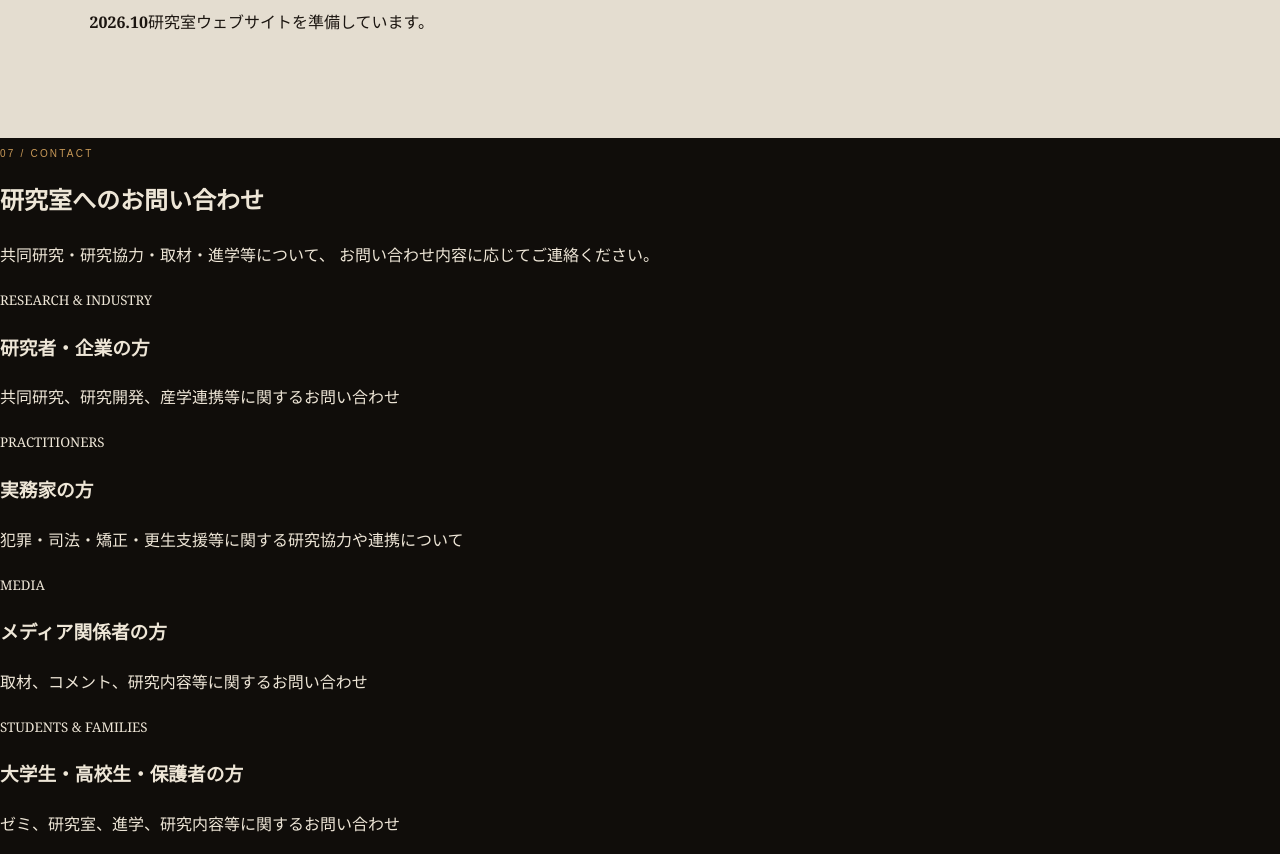
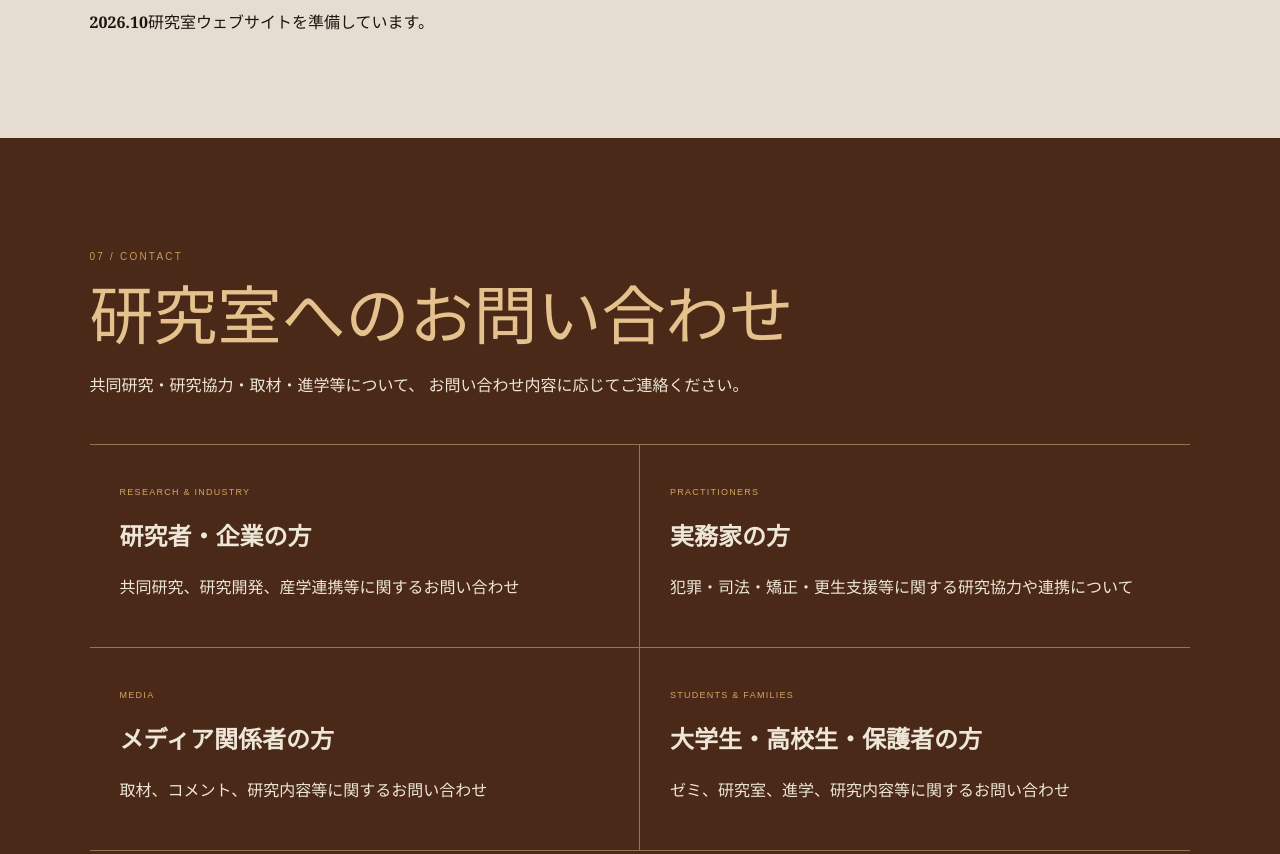
Before and after one commit to Niioka-K/Niioka-K.github.io, a plain HTML site: page index.html in a window 1280 px wide. Shown: the part 4220-5074 px from the top of the page. Drawn offline with Linux system fonts and the light colour scheme.

Commit message:
Update style.css

```diff
--- a/style.css
+++ b/style.css
@@ -26,3 +26,60 @@
   }
 
 }
+
+.contact{
+  padding:8vw 7vw;
+  background:#4a2918;
+  color:#eee6d7;
+}
+
+.contact h2{
+  font-size:clamp(38px,5vw,72px);
+  line-height:1.25;
+  font-weight:400;
+  margin:.2em 0;
+  color:#e4c18d;
+}
+
+.contact-lead{
+  max-width:760px;
+  margin-bottom:45px;
+}
+
+.contact-grid{
+  display:grid;
+  grid-template-columns:repeat(2,1fr);
+  border-top:1px solid #9a744b;
+}
+
+.contact-grid article{
+  padding:30px;
+  border-right:1px solid #9a744b;
+  border-bottom:1px solid #9a744b;
+}
+
+.contact-grid article:nth-child(2n){
+  border-right:0;
+}
+
+.contact-grid small{
+  font-family:Arial,sans-serif;
+  font-size:9px;
+  letter-spacing:.14em;
+  color:#d3a564;
+}
+
+.contact-grid h3{
+  font-size:24px;
+  margin:.5em 0;
+}
+
+@media(max-width:900px){
+  .contact-grid{
+    grid-template-columns:1fr;
+  }
+
+  .contact-grid article{
+    border-right:0;
+  }
+}
```
